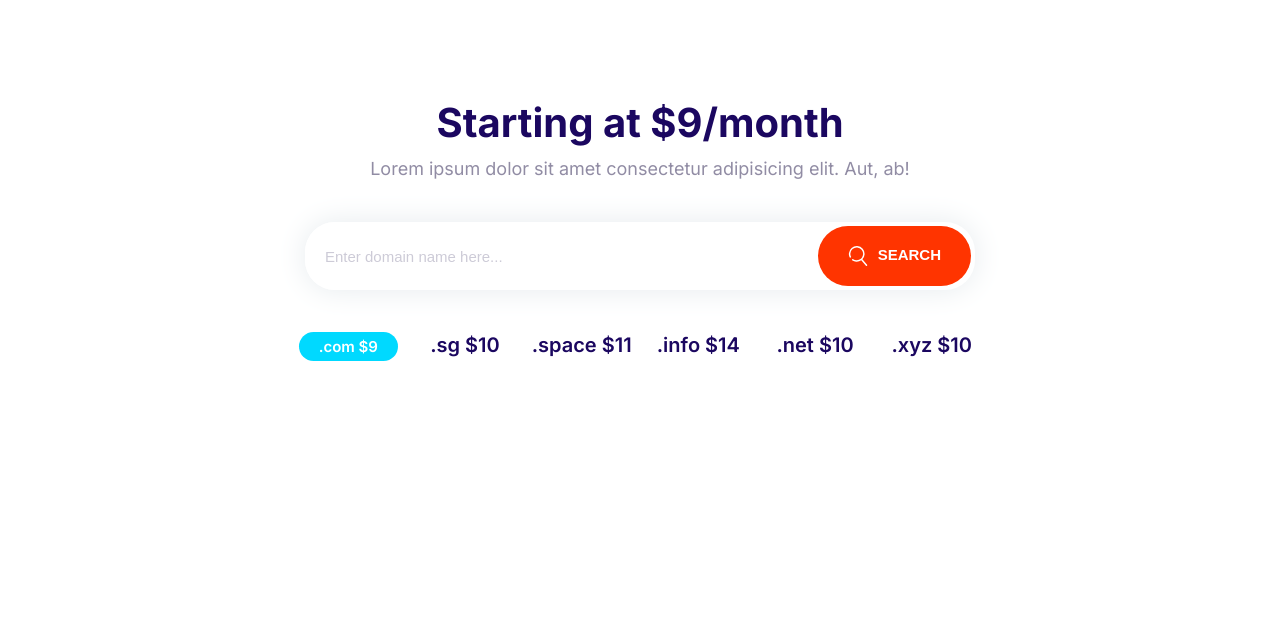
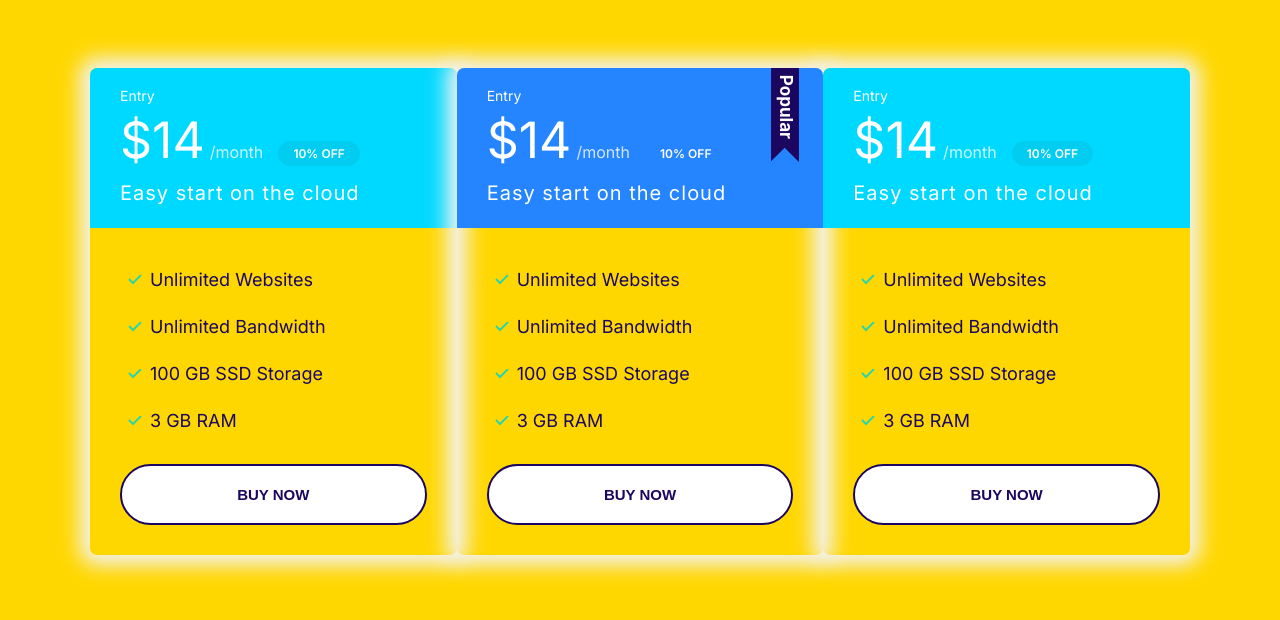
Before and after one commit to JoeBuydemDips/website-template, a plain HTML site: page index.html in a window 1280 px wide. Drawn offline with Linux system fonts and the light colour scheme.

Commit message:
Built plans-block component.

```diff
--- a/index.html
+++ b/index.html
@@ -14,32 +14,74 @@
       rel="stylesheet"
     />
   </head>
-  <body style="background: white">
-    <section class="block container block-domain">
-      <header class="block__header">
-        <h2>Starting at $9/month</h2>
-        <p>Lorem ipsum dolor sit amet consectetur adipisicing elit. Aut, ab!</p>
-      </header>
-      <div class="input-group">
-        <input
-          type="text"
-          class="input"
-          placeholder="Enter domain name here..."
-        />
-        <button class="btn btn--accent">
-          <svg class="icon icon--white">
-            <use xlink:href="images/sprite.svg#search"></use></svg
-          >Search
-        </button>
+  <body style="background: gold">
+    <!-- ******************Block-Plan ******************************-->
+    <section class="block container block-plans">
+      <div class="grid grid--1x3">
+        <!-- First Plan ---- ------------------------->
+        <div class="plan">
+          <div class="card card--secondary">
+            <header class="card__header">
+              <h3 class="plan__name">Entry</h3>
+              <span class="plan__price">$14</span>
+              <span class="plan__billing-cycle">/month</span>
+              <span class="badge badge--secondary badge--small">10% OFF</span>
+              <span class="plan__description">Easy start on the cloud</span>
+            </header>
+            <div class="card__body">
+              <ul class="list list--tick">
+                <li class="list__item">Unlimited Websites</li>
+                <li class="list__item">Unlimited Bandwidth</li>
+                <li class="list__item">100 GB SSD Storage</li>
+                <li class="list__item">3 GB RAM</li>
+              </ul>
+              <button class="btn btn--outline btn--block">BUY NOW</button>
+            </div>
+          </div>
+        </div>
+        <!-- Second Plan ---- ------------------------->
+        <div class="plan plan--popular">
+          <div class="card card--primary">
+            <header class="card__header">
+              <h3 class="plan__name">Entry</h3>
+              <span class="plan__price">$14</span>
+              <span class="plan__billing-cycle">/month</span>
+              <span class="badge badge--primary badge--small">10% OFF</span>
+              <span class="plan__description">Easy start on the cloud</span>
+            </header>
+            <div class="card__body">
+              <ul class="list list--tick">
+                <li class="list__item">Unlimited Websites</li>
+                <li class="list__item">Unlimited Bandwidth</li>
+                <li class="list__item">100 GB SSD Storage</li>
+                <li class="list__item">3 GB RAM</li>
+              </ul>
+              <button class="btn btn--outline btn--block">BUY NOW</button>
+            </div>
+          </div>
+        </div>
+        <!-- Third Plan ---- ------------------------->
+        <div class="plan">
+          <div class="card card--secondary">
+            <header class="card__header">
+              <h3 class="plan__name">Entry</h3>
+              <span class="plan__price">$14</span>
+              <span class="plan__billing-cycle">/month</span>
+              <span class="badge badge--secondary badge--small">10% OFF</span>
+              <span class="plan__description">Easy start on the cloud</span>
+            </header>
+            <div class="card__body">
+              <ul class="list list--tick">
+                <li class="list__item">Unlimited Websites</li>
+                <li class="list__item">Unlimited Bandwidth</li>
+                <li class="list__item">100 GB SSD Storage</li>
+                <li class="list__item">3 GB RAM</li>
+              </ul>
+              <button class="btn btn--outline btn--block">BUY NOW</button>
+            </div>
+          </div>
+        </div>
       </div>
-      <ul class="list block-domain__prices">
-        <li><span class="badge badge--secondary">.com $9</span></li>
-        <li>.sg $10</li>
-        <li>.space $11</li>
-        <li>.info $14</li>
-        <li>.net $10</li>
-        <li>.xyz $10</li>
-      </ul>
     </section>
     <script src="js/main.js"></script>
   </body>
```
